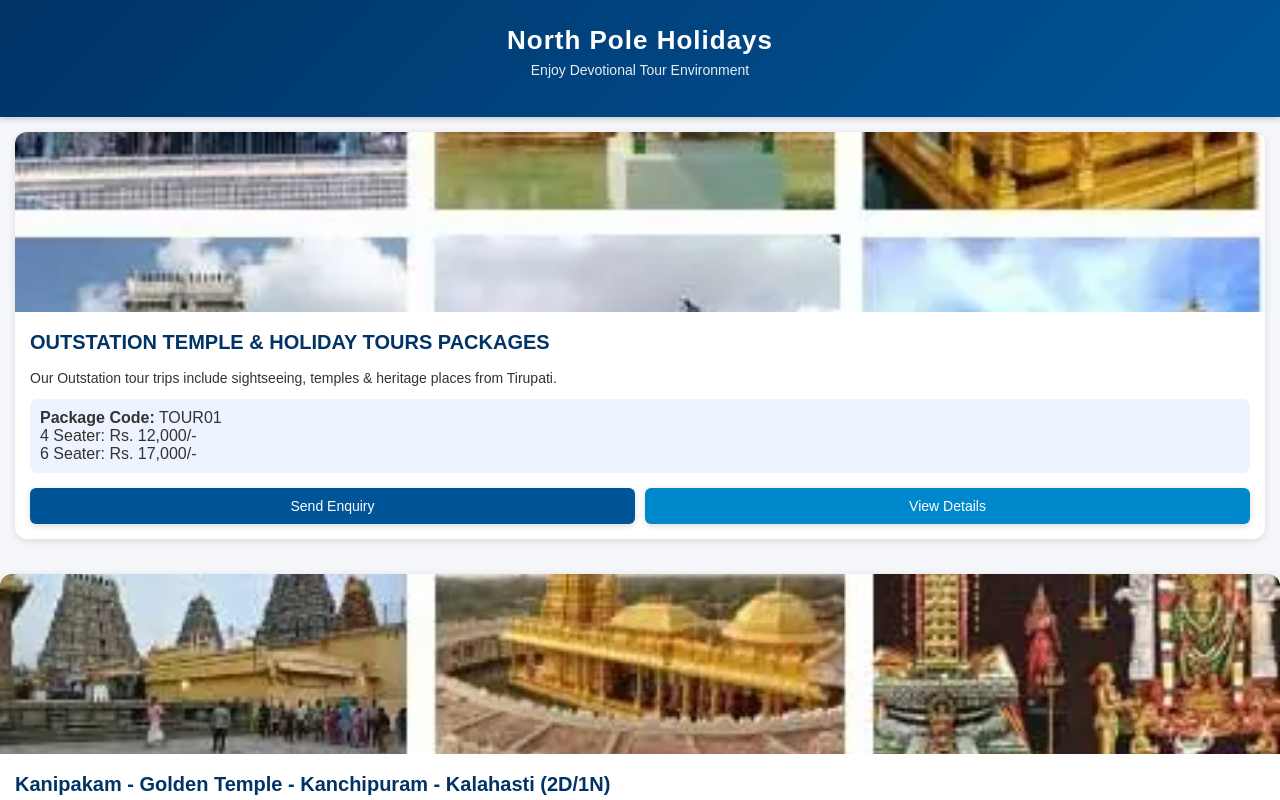
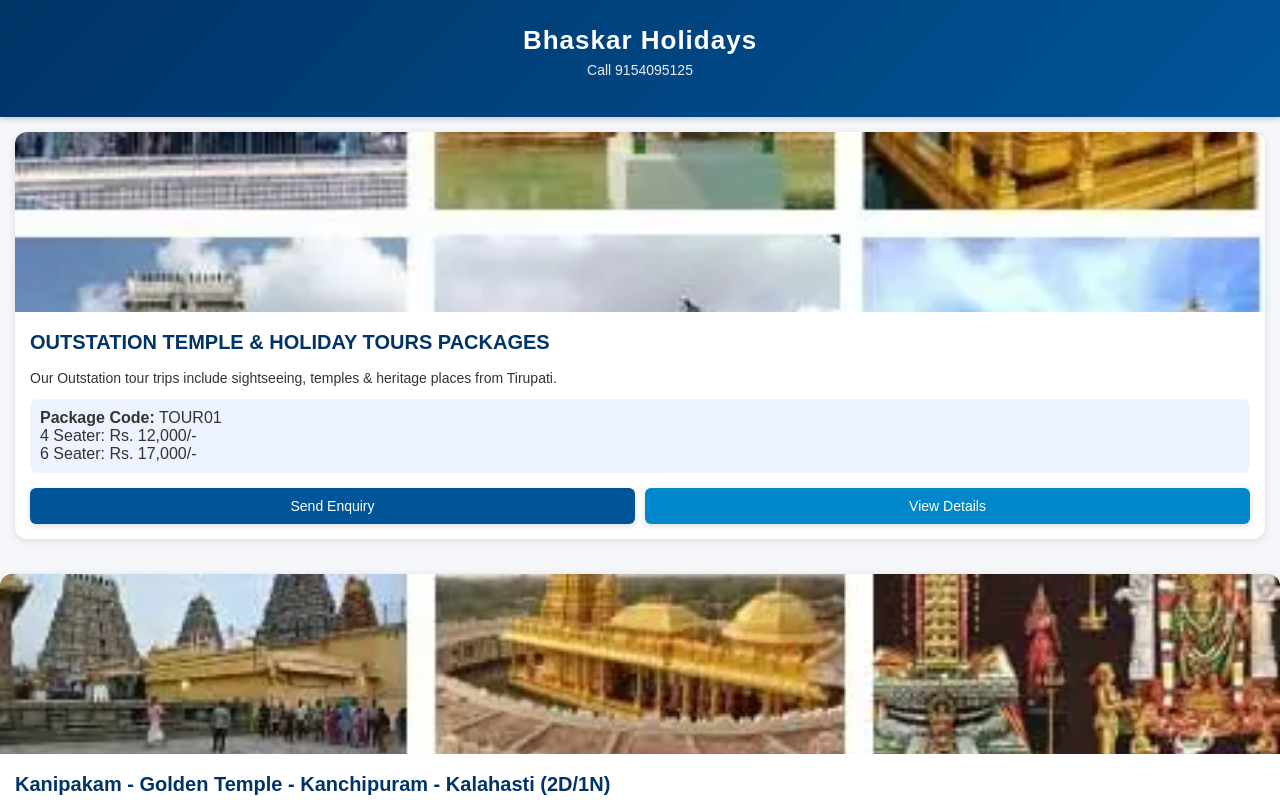
Before and after one commit to bhaskar28051975-ctrl/BR_Tours, a plain HTML site: page index.html in a window 1280 px wide. Shown: the top 800 px of the page. Drawn offline with Linux system fonts and the light colour scheme.

Commit message:
Update header title and description in index.html

```diff
--- a/index.html
+++ b/index.html
@@ -185,8 +185,8 @@
 <body>
 
 <header>
-    <h1>North Pole Holidays</h1>
-    <p>Enjoy Devotional Tour Environment</p>
+    <h1>Bhaskar Holidays</h1>
+    <p>Call 9154095125</p>
 
     <!-- LANGUAGE SELECT BUTTON -->
     <div style="margin-top: 12px;">
```
